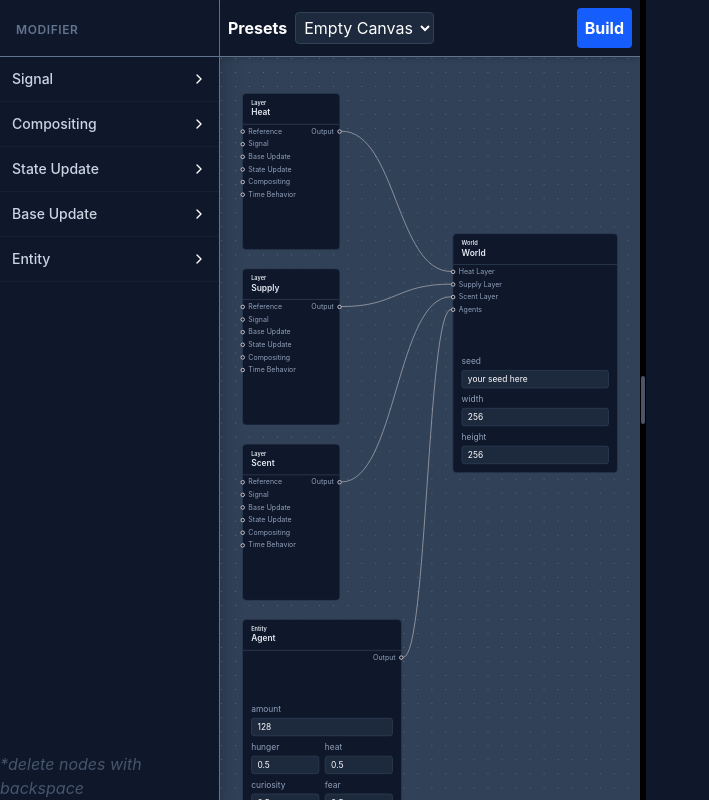
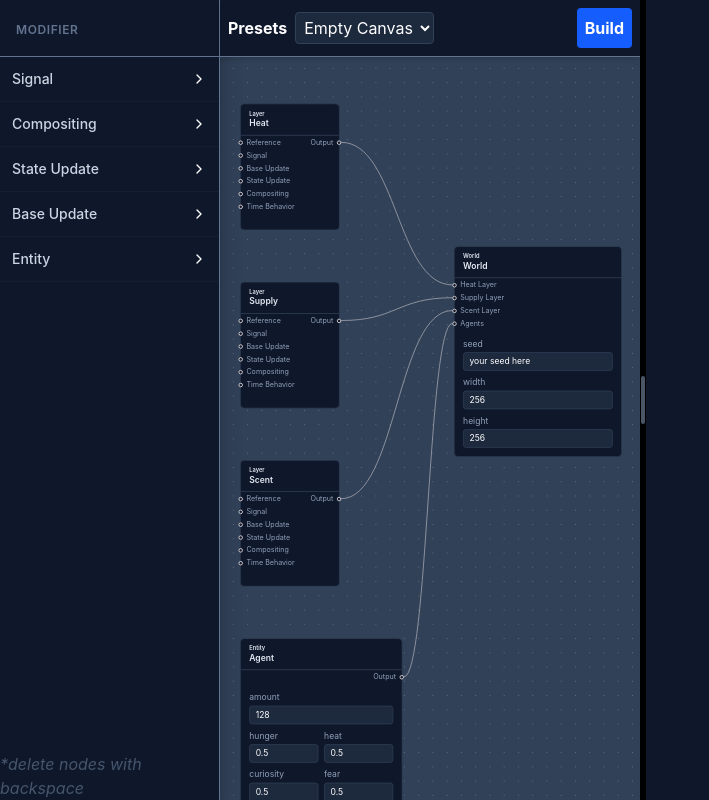
Before and after one commit to SantanaQ/labworld, a React (Vite) app in the folder frontend/: page / in a window 1280 px wide. Shown: the whole page, without its empty margins (0-709 px from the left). Built offline with nearby package versions, Linux system fonts and the light colour scheme.

Commit message:
styling fix

```diff
--- a/frontend/src/node_editor/nodes/GenericNode.tsx
+++ b/frontend/src/node_editor/nodes/GenericNode.tsx
@@ -10,7 +10,7 @@ export function GenericNode({ id, type, data, selected }: NodeProps) {
     const handleOffset = 46;
 
     const handleCount = Math.max(def.inputs.length, def.outputs.length);
-    const paramsOffset = handleOffset + handleCount * handleSpacing;
+    const paramsOffset = handleCount * handleSpacing;
 
     function updateParam(key: string, value: any) {
         rf.setNodes((nodes) =>
```
